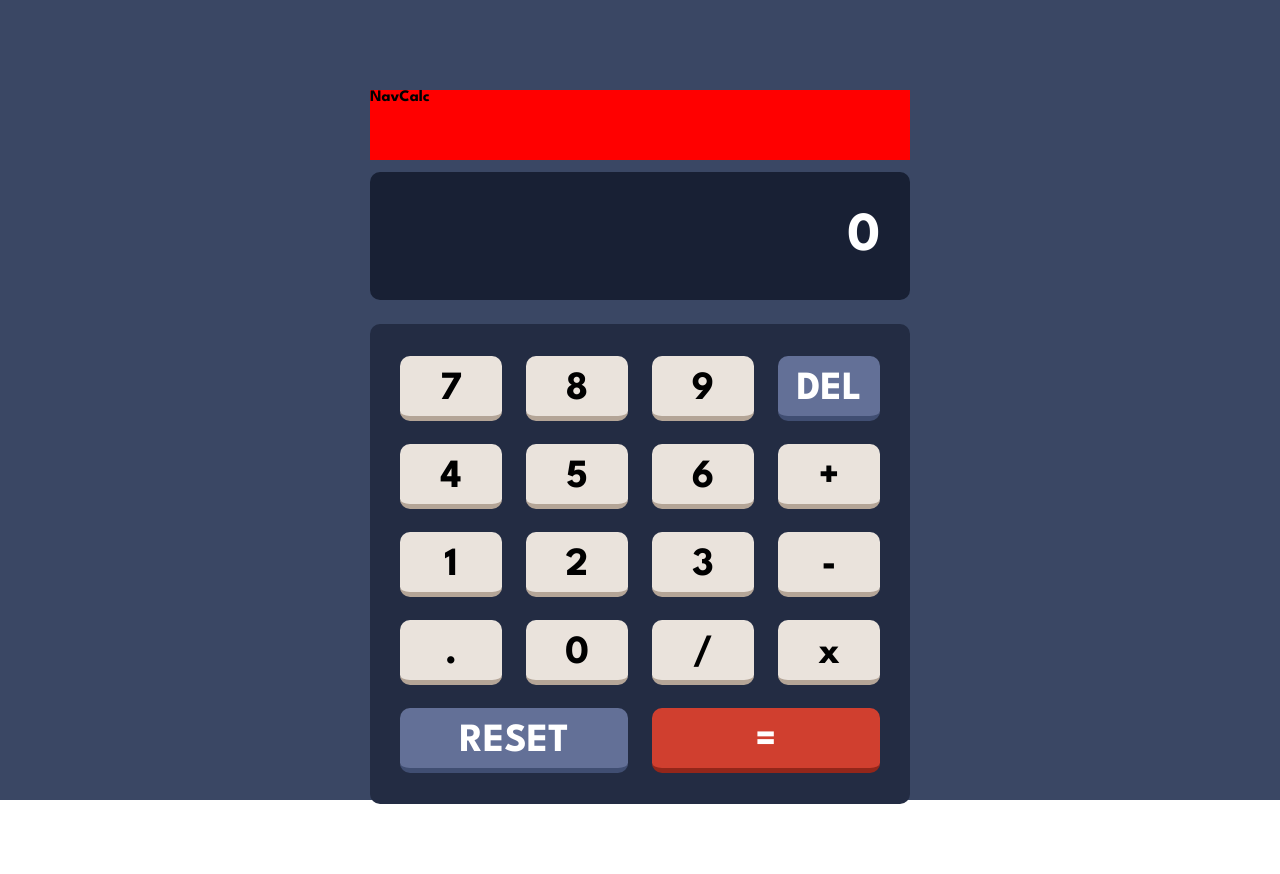
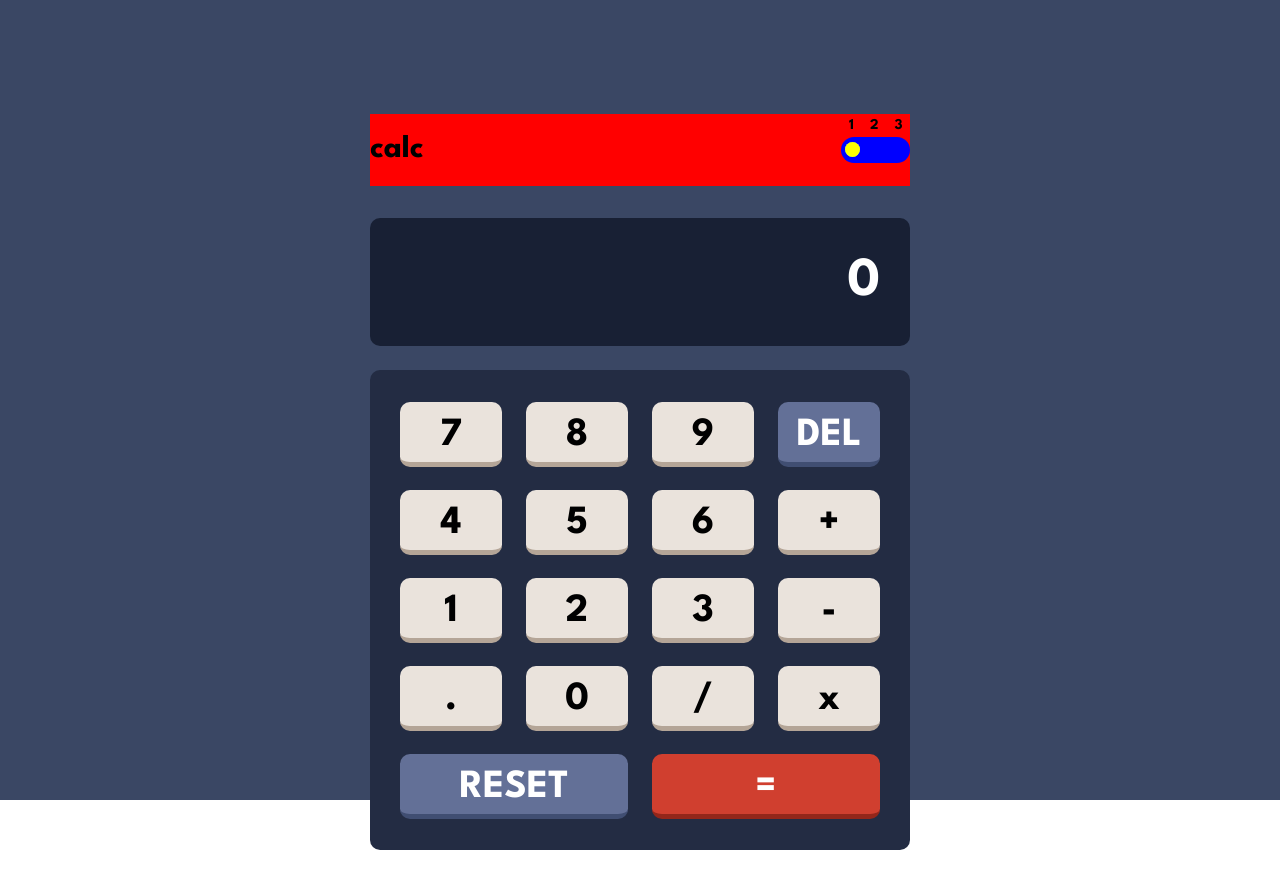
Before and after one commit to Arcanvs/fm-calculatorApp, a React (Vite) app: page / in a window 1280 px wide. Before the commit the page ends 828 px from the top, so only its background shows below. Built offline with nearby package versions, Linux system fonts and the light colour scheme.

Commit message:
switch y context para el cambio de theme

```diff
--- a/src/components/atoms/SwitchCalc.jsx
+++ b/src/components/atoms/SwitchCalc.jsx
@@ -1,6 +1,30 @@
+import { useContext, useState } from "react";
+import { ThemeContext } from "../pages/CalculatorPage";
+
 const SwitchCalc = () => {
+  const [checkOption, setCheckOption] = useState(1);
+  const {switchClassTheme, setSwitchClassTheme} = useContext(ThemeContext);
+
+  const handleChangeSteps = (value) => {
+    console.log('mira rey ', value);
+    setCheckOption(value);
+    setSwitchClassTheme(`theme__${value}`);
+  }
   return (
-    <div>SwitchCalc</div>
+    <>
+      <div class="switch__steps">
+        <div className="steps__nums">
+          <span>1</span>
+          <span>2</span>
+          <span>3</span>
+        </div>
+        <div>
+          <input checked={checkOption === 1} onChange={() => handleChangeSteps(1)} class="button" type="radio" name="toggle" id="step1" />
+          <input checked={checkOption === 2} onChange={() => handleChangeSteps(2)} class="button" type="radio" name="toggle" id="step2" />
+          <input checked={checkOption === 3} onChange={() => handleChangeSteps(3)} class="button" type="radio" name="toggle" id="step3" />
+        </div>
+      </div>
+    </>
   )
 }
 
--- a/src/components/molecules/NavCalc.jsx
+++ b/src/components/molecules/NavCalc.jsx
@@ -2,7 +2,10 @@ import { SwitchCalc } from "../atoms"
 
 const NavCalc = () => {
   return (
-    <div className="calculator__switch">NavCalc</div>
+    <div className="calculator__switch">
+      <h1>calc</h1>
+      <SwitchCalc />
+    </div>
   )
 }
 
--- a/src/components/organisms/CalculatorOrg.jsx
+++ b/src/components/organisms/CalculatorOrg.jsx
@@ -1,6 +1,6 @@
 import { NavCalc, DisplayCalc, BodyCalc } from "../molecules";
 import buttonsData from "../../data/buttonsData";
-import { useState, useEffect } from "react";
+import { useState } from "react";
 
 const CalculatorOrg = () => {
   const [displayNum, setDisplayNum] = useState('0');
@@ -10,6 +10,7 @@ const CalculatorOrg = () => {
   const [cleanDisplay, setCleanDisplay] = useState(false);
 
   const handleActionButton = (data) => {
+
     if(data.action === 'add'){
       if(displayNum === '0'){
         setDisplayNum(data.text)
--- a/src/components/pages/CalculatorPage.jsx
+++ b/src/components/pages/CalculatorPage.jsx
@@ -1,9 +1,16 @@
+import { useContext, createContext, useState } from "react"
 import { CalculatorOrg } from "../organisms"
 
+export const ThemeContext = createContext();
+
 const CalculatorPage = () => {
+  const [switchClassTheme, setSwitchClassTheme] = useState('theme__1');
+
   return (
-    <div className="calculator__app theme__1">
+    <div className={['calculator__app', switchClassTheme].join(' ')}>
+      <ThemeContext.Provider value={{switchClassTheme, setSwitchClassTheme}} >
         <CalculatorOrg />
+      </ThemeContext.Provider>
     </div>
   )
 }
--- a/src/styles/_calculator.scss
+++ b/src/styles/_calculator.scss
@@ -10,13 +10,15 @@
         width: 100%;;
     }
     .calculator__switch{
-        height: 70px;
+        /* height: 70px; */
         background: red;
-        margin-top: 90px;
-
+        margin-top: 114px;
+        justify-content: space-between;
+        display: flex;
+        align-items: center;
     }
     .calculator__display{
-        margin-top: 12px;
+        margin-top: 32px;
         height: 128px;
         border-radius: 10px;
         display: flex;
@@ -131,3 +133,43 @@
         }
     }
 }
+
+.switch__steps {
+    display: flex;
+    flex-flow:column;
+    justify-content: center;
+    background-color: blue;
+    border-radius: 50px;
+    width: fit-content;
+    height: 26px;
+    position: relative;
+    .steps__nums{
+        position: absolute;
+        margin-bottom: 50px;
+        font-size: 15px;
+        span{
+            padding: 0 8px;
+        }
+    }
+    input[type="radio"]{
+        height: 15px;
+        width: 15px;
+        margin: 4px;
+        vertical-align: middle;
+        cursor: pointer;
+        opacity: 0;
+        &:checked{
+            opacity: 1;
+        }
+        &::before{
+            content: "";
+            display: inline-block;
+            width: 15px;
+            height: 15px;
+            border-radius: 50%;
+        }
+        &:checked::before{
+            background-color: yellow;
+        }
+    }
+  }
```
